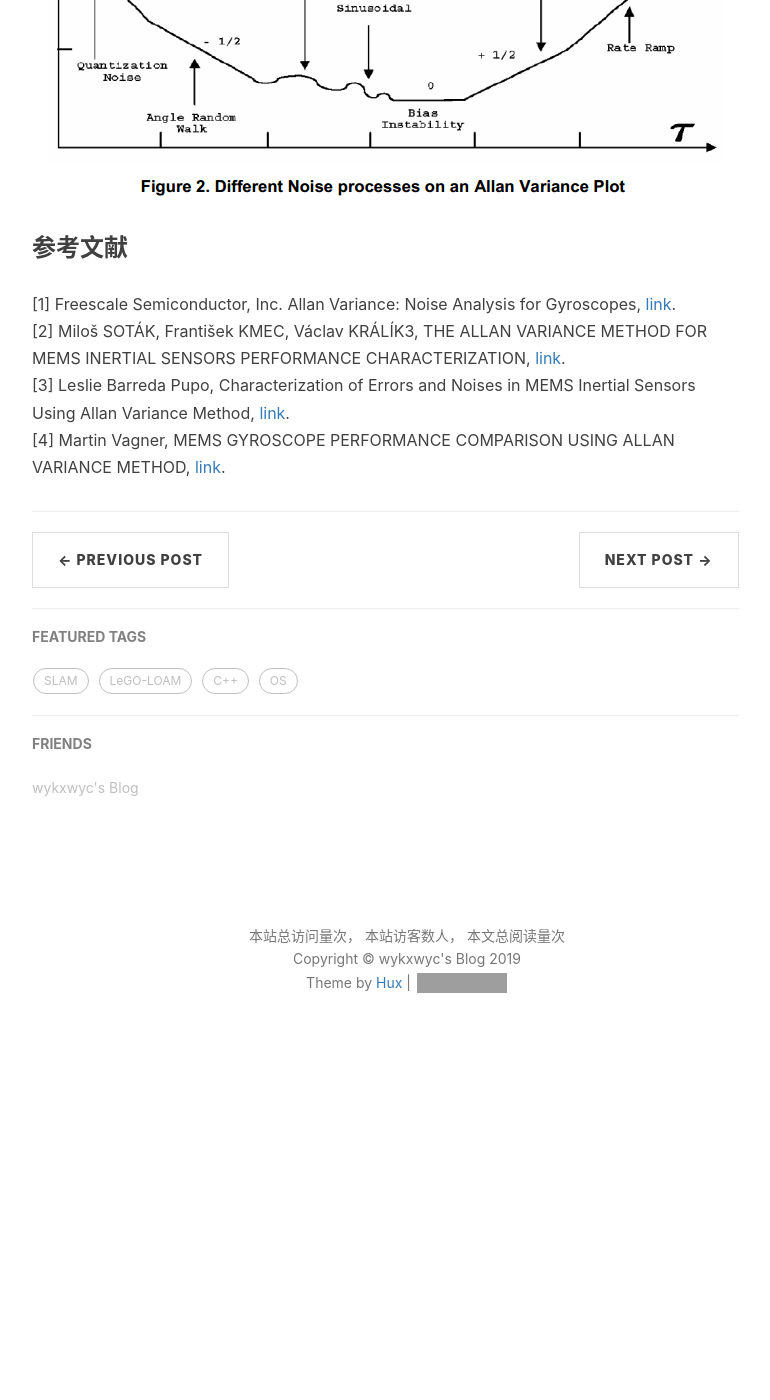
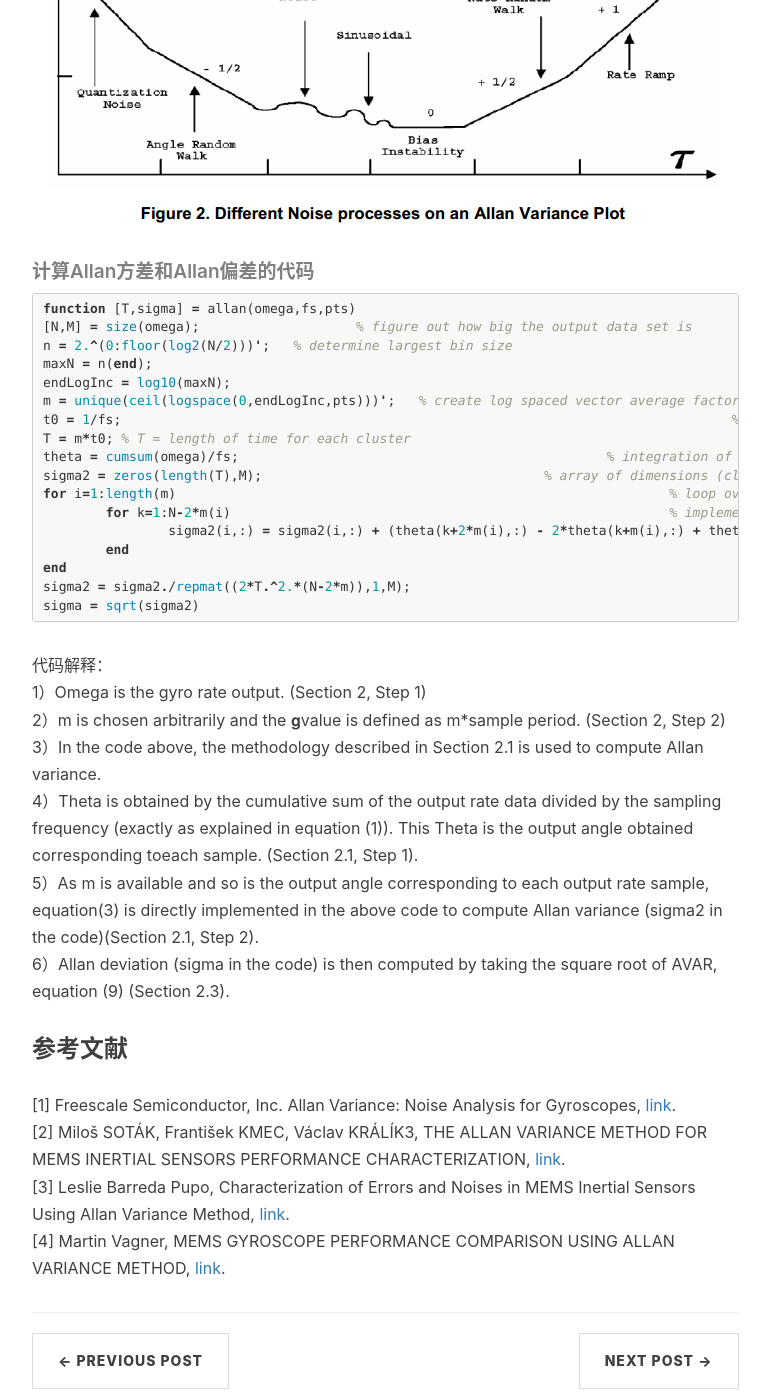
Before and after one commit to wykxwyc/wykxwyc.github.io, a Jekyll site: the page built from _posts/2019-04-12-Summary-of-IMU-Model-and-Calibration.markdown, in a window 1280 px wide and 1400 px high, scrolled down 4479 px. Shown: the whole window, without its empty margins (233-1003 px from the left). Built offline with Jekyll 4.4.1, drawn with Linux system fonts in a browser that asks for light colours; formulas are drawn with MathJax 3; comment, search, counter and statistics services are not loaded; before the commit the page ends 5566 px from its top, so only the background shows below that; grey boxes are pictures that could not be loaded.

Commit message:
add IMU compute code

````diff
--- a/_posts/2019-04-12-Summary-of-IMU-Model-and-Calibration.markdown
+++ b/_posts/2019-04-12-Summary-of-IMU-Model-and-Calibration.markdown
@@ -214,6 +214,37 @@ $$
 从下图中可以观察出不同的噪声过程：
 ![](/img/in-post/post-Summary-of-IMU/figure2-variance.png)
 
+##### 计算Allan方差和Allan偏差的代码
+```m
+function [T,sigma] = allan(omega,fs,pts)
+[N,M] = size(omega);			% figure out how big the output data set is
+n = 2.^(0:floor(log2(N/2)))';	% determine largest bin size
+maxN = n(end);
+endLogInc = log10(maxN);
+m = unique(ceil(logspace(0,endLogInc,pts)))'; 	% create log spaced vector average factor
+t0 = 1/fs; 										% t0 = sample interval
+T = m*t0; % T = length of time for each cluster
+theta = cumsum(omega)/fs; 						% integration of samples over time to obtain output angle θ
+sigma2 = zeros(length(T),M); 					% array of dimensions (cluster periods) X (#variables)
+for i=1:length(m) 								% loop over the various cluster sizes
+	for k=1:N-2*m(i) 							% implements the summation in the AV equation
+		sigma2(i,:) = sigma2(i,:) + (theta(k+2*m(i),:) - 2*theta(k+m(i),:) + theta(k,:)).^2;
+	end
+end
+sigma2 = sigma2./repmat((2*T.^2.*(N-2*m)),1,M);
+sigma = sqrt(sigma2)
+```
+
+
+代码解释：
+1）Omega is the gyro rate output. (Section 2, Step 1)
+2）m is chosen arbitrarily and the 𝐠value is defined as m*sample period. (Section 2, Step 2)
+3）In the code above, the methodology described in Section 2.1 is used to compute Allan variance.
+4）Theta is obtained by the cumulative sum of the output rate data divided by the sampling frequency (exactly as explained in equation (1)). This Theta is the output angle obtained corresponding toeach sample. (Section 2.1, Step 1).
+5）As m is available and so is the output angle corresponding to each output rate sample, equation(3) is directly implemented in the above code to compute Allan variance (sigma2 in the code)(Section 2.1, Step 2).
+6）Allan deviation (sigma in the code) is then computed by taking the square root of AVAR, equation (9) (Section 2.3).
+
+
 
 ### 参考文献
 [1] Freescale Semiconductor, Inc. Allan Variance: Noise Analysis for Gyroscopes, [link](http://cache.freescale.com/files/sensors/doc/app_note/AN5087.pdf).
````
